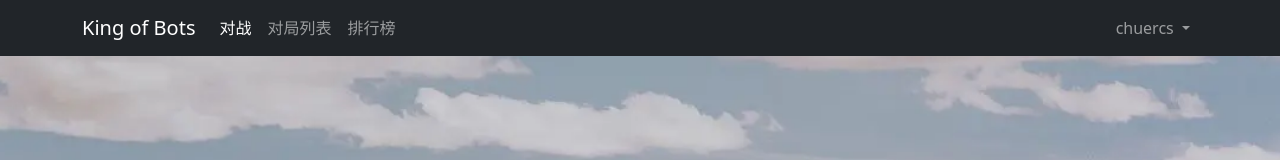
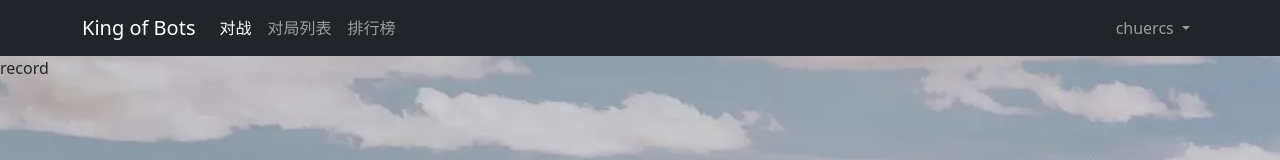
Before and after one commit to awxiaoxian2020/kob-frontend, a Vue app in the folder web/: page /record in a window 1280 px wide. Shown: the top 160 px of the page. Built offline with nearby package versions, Linux system fonts and the light colour scheme.

Commit message:
add routers

```diff
--- a/web/src/App.vue
+++ b/web/src/App.vue
@@ -1,5 +1,6 @@
 <template>
   <NavBar/>
+  <router-view></router-view>
 </template>
 <script>
 import NavBar from './components/NavBar.vue'
@@ -17,7 +18,7 @@ export default {
 </script>
 <style>
 body {
-  background-image: url(./assets/background.png);
+  background-image: url(./assets/images/background.png);
   /* 背景图垂直、水平均居中 */
   background-position: center center;
   /* 背景图不平铺 */
--- a/web/src/components/NavBar.vue
+++ b/web/src/components/NavBar.vue
@@ -50,7 +50,7 @@
 
 <script>
 export default {
-  name: "NavBar",
+
 };
 </script>
 
--- a/web/src/router/index.js
+++ b/web/src/router/index.js
@@ -1,11 +1,50 @@
-import { createRouter, createWebHistory } from 'vue-router'
+import {createRouter, createWebHistory} from 'vue-router'
+import UserBotIndexView from '@/views/user/bot/UserBotIndexView'
+import NotFound from "@/views/error/NotFound";
+import PkIndexView from "@/views/pk/PkIndexView";
+import RecordView from "@/views/record/RecordView";
+import RankListView from "@/views/ranklist/RankListView";
 
 const routes = [
+    {
+        path: '/',
+        name: 'home',
+        redirect: '/pk'
+    },
+    {
+        path: '/user_bot',
+        name: 'user_bot_index',
+        component: UserBotIndexView
+    },
+    {
+        path: '/404',
+        name: '404',
+        component: NotFound
+    },
+    {
+        path: '/pk',
+        name: 'pk_index',
+        component: PkIndexView
+    },
+    {
+        path: '/record',
+        name: 'record',
+        component: RecordView
+    },
+    {
+        path: '/rank_list',
+        name: 'rank_list',
+        component: RankListView
+    },
+    {
+        path: '/:catchAll(.*)',
+        redirect: '/404'
+    },
 ]
 
 const router = createRouter({
-  history: createWebHistory(process.env.BASE_URL),
-  routes
+    history: createWebHistory(process.env.BASE_URL),
+    routes
 })
 
 export default router
--- /dev/null
+++ b/web/src/views/error/NotFound.vue
@@ -0,0 +1,13 @@
+<template>
+  <div>404</div>
+</template>
+
+<script>
+export default {
+
+}
+</script>
+
+<style scoped>
+
+</style>
--- /dev/null
+++ b/web/src/views/pk/PkIndexView.vue
@@ -0,0 +1,13 @@
+<template>
+  <div>对战</div>
+</template>
+
+<script>
+export default {
+
+}
+</script>
+
+<style scoped>
+
+</style>
--- /dev/null
+++ b/web/src/views/ranklist/RankListView.vue
@@ -0,0 +1,15 @@
+<template>
+  <div>
+    排行榜
+  </div>
+</template>
+
+<script>
+export default {
+
+}
+</script>
+
+<style scoped>
+
+</style>
--- /dev/null
+++ b/web/src/views/record/RecordView.vue
@@ -0,0 +1,15 @@
+<template>
+  <div>
+    record
+  </div>
+</template>
+
+<script>
+export default {
+
+}
+</script>
+
+<style scoped>
+
+</style>
--- /dev/null
+++ b/web/src/views/user/bot/UserBotIndexView.vue
@@ -0,0 +1,15 @@
+<template>
+ <div>
+   我的 Bot
+ </div>
+</template>
+
+<script>
+export default {
+
+}
+</script>
+
+<style scoped>
+
+</style>
```
Also changed, not shown: web/src/assets/images/background.png (renamed from web/src/assets/background.png).
